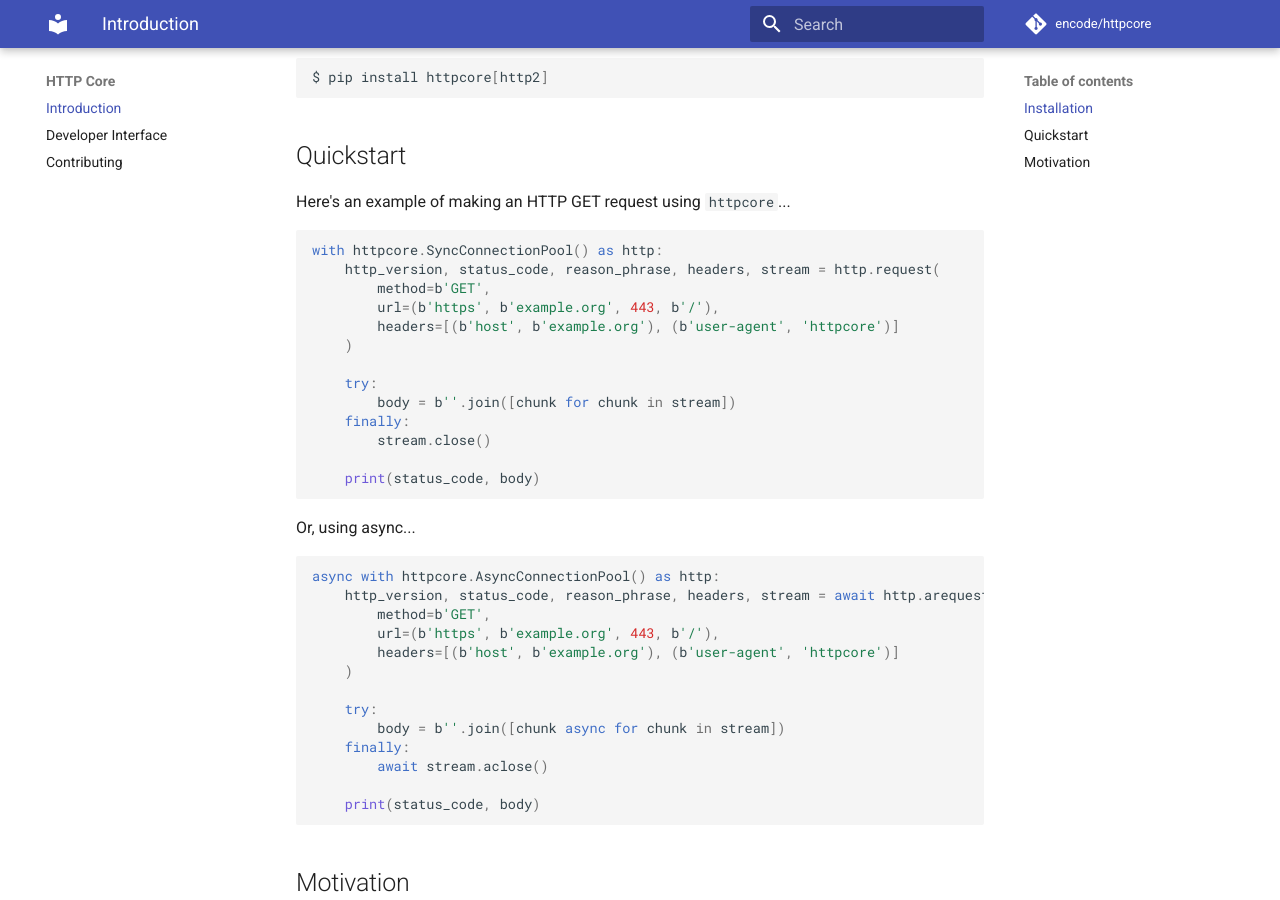
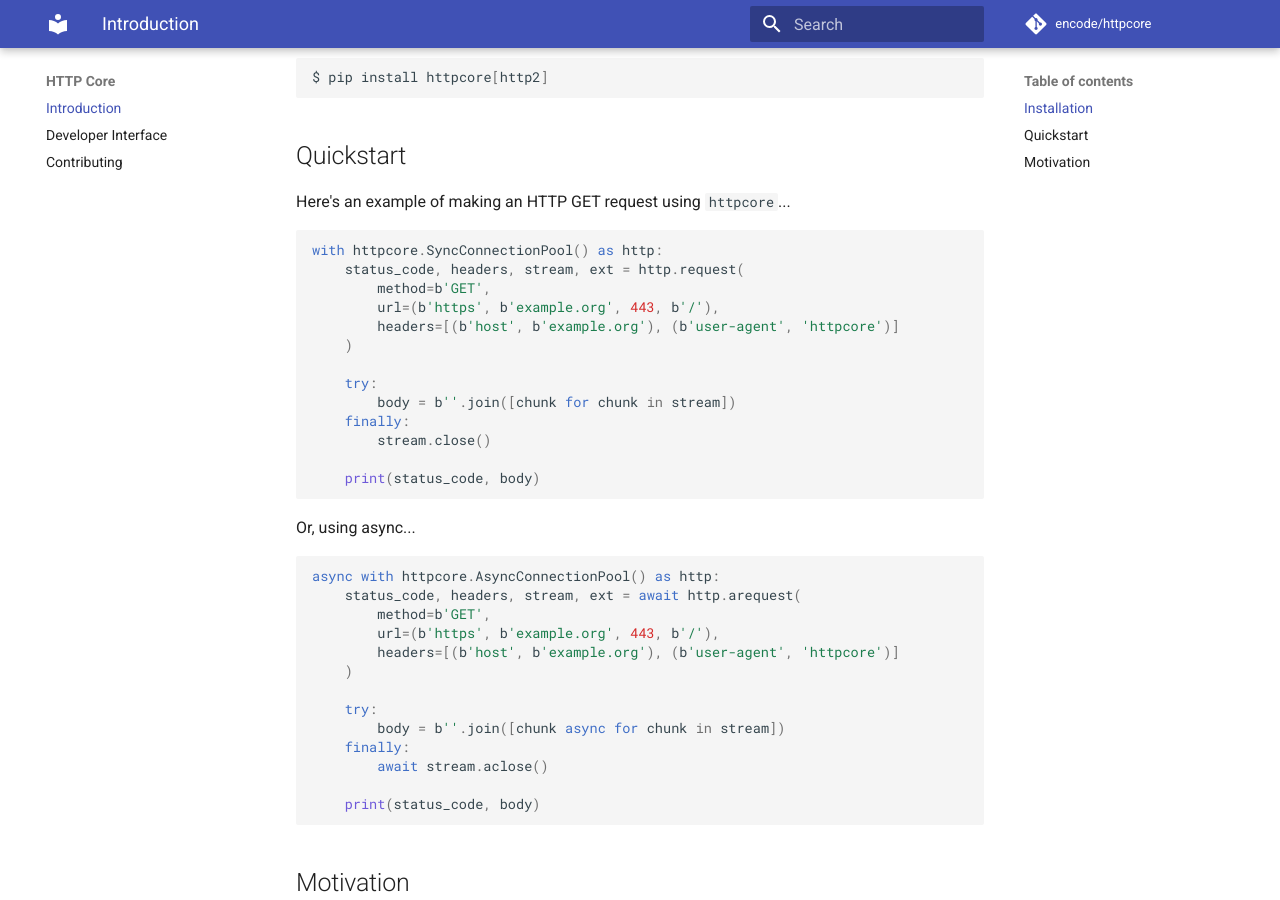
Before and after one commit to encode/httpcore, an MkDocs documentation site: the page built from docs/index.md, in a window 1280 px wide and 900 px high, scrolled down 858 px. Built offline with MkDocs 1.6.1 and Material for MkDocs 9.7.7, drawn with Linux system fonts in a browser that asks for light colours; comment, search, counter and statistics services are not loaded.

Commit message:
Update examples after 0.11.0 (#203)
* Update examples after 0.11.0

in 0.11.0 the return tuple of `request()` changed: https://github.com/encode/httpcore/blob/master/CHANGELOG.md#0110-september-22nd-2020

examples needed to be adapted to it

* Update homepage index too

````diff
--- a/docs/index.md
+++ b/docs/index.md
@@ -43,7 +43,7 @@ Here's an example of making an HTTP GET request using `httpcore`...
 
 ```python
 with httpcore.SyncConnectionPool() as http:
-    http_version, status_code, reason_phrase, headers, stream = http.request(
+    status_code, headers, stream, ext = http.request(
         method=b'GET',
         url=(b'https', b'example.org', 443, b'/'),
         headers=[(b'host', b'example.org'), (b'user-agent', 'httpcore')]
@@ -61,7 +61,7 @@ Or, using async...
 
 ```python
 async with httpcore.AsyncConnectionPool() as http:
-    http_version, status_code, reason_phrase, headers, stream = await http.arequest(
+    status_code, headers, stream, ext = await http.arequest(
         method=b'GET',
         url=(b'https', b'example.org', 443, b'/'),
         headers=[(b'host', b'example.org'), (b'user-agent', 'httpcore')]
````
Also changed, not shown: README.md (+2 -2 lines).
